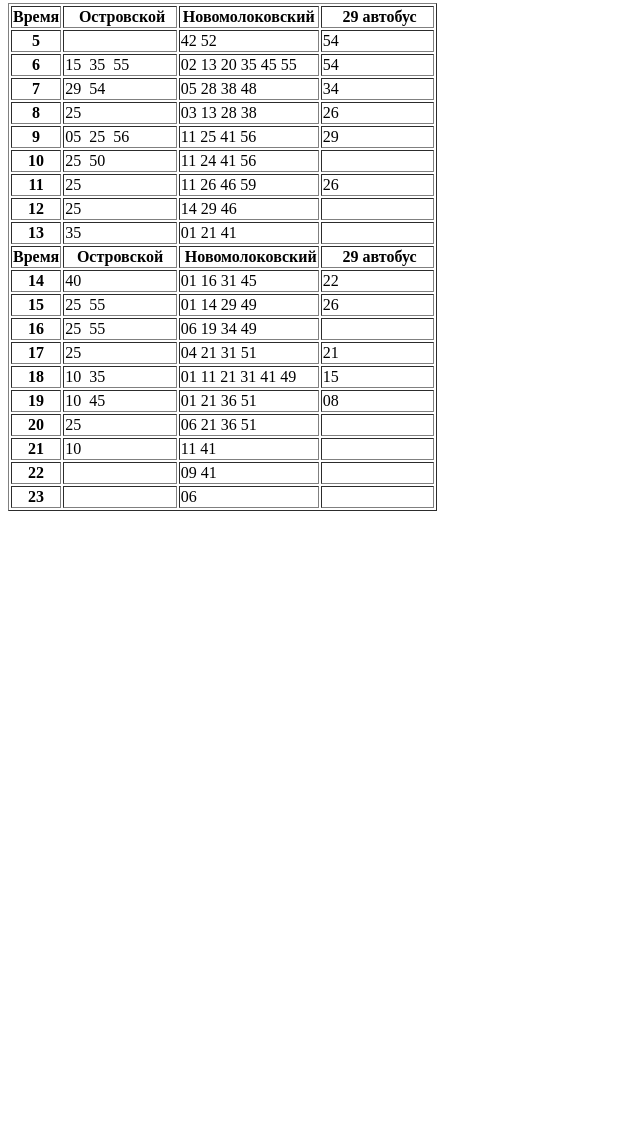
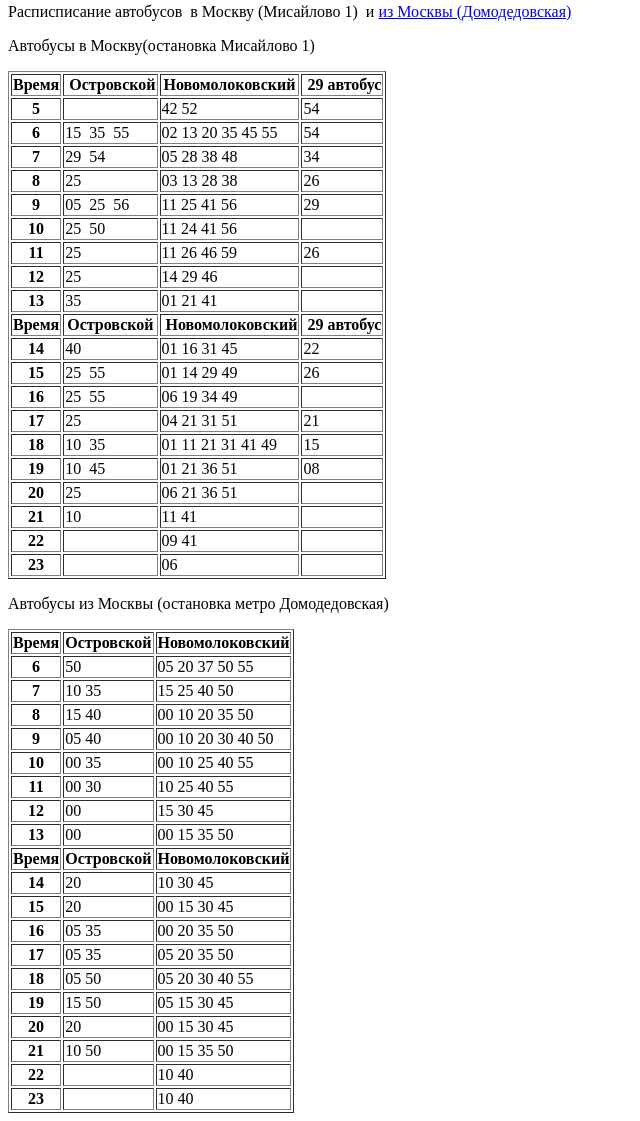
Before and after one commit to alex-17/raspisanie, a plain HTML site: page index.html in a window 1280 px wide. Shown: the part 5-1126 px from the top of the page, without its empty margins (0-640 px from the left). Before the commit the page ends 800 px from the top, so only its background shows below. Drawn offline with Linux system fonts and the light colour scheme.

Commit message:
Update index.html
add domodedovskaya

```diff
--- a/index.html
+++ b/index.html
@@ -1,3 +1,8 @@
+<html>
+<p>Расписписание автобусов&nbsp; в Москву (Мисайлово 1)&nbsp; и <a href="#dom">из Москвы (Домодедовская)</a></p>
+<p></p>
+<p></p>
+<p>Автобусы в Москву(остановка Мисайлово 1)</p>
 <table border="1" >
 
 	<tbody>
@@ -63,9 +68,9 @@
 		</tr>
 		<tr>
 			<td style="text-align: center;"><strong>Время</strong></td>
-			<td style="width: 109.6px; text-align: center;"><strong>Островской</strong></td>
-			<td style="width: 109.6px; text-align: center;"><strong>&nbsp;Новомолоковский</strong></td>
-			<td style="width: 109.6px; text-align: center;"><strong>&nbsp;29 автобус</strong></td>
+			<td style="text-align: center;"><strong>Островской</strong></td>
+			<td style="text-align: center;"><strong>&nbsp;Новомолоковский</strong></td>
+			<td style="text-align: center;"><strong>&nbsp;29 автобус</strong></td>
 		</tr>
 		<tr>
 			<td style="text-align: center;"><strong>14</strong></td>
@@ -129,3 +134,112 @@
 		</tr>
 	</tbody>
 </table>
+
+<p></p>
+<p><a name="dom">Автобусы из Москвы (остановка метро Домодедовская)</p>
+
+<table border="1" >
+<tbody>
+<tr>
+<td style="text-align: center;"><strong>Время</strong></td>
+<td style="text-align: center;"><strong>Островской</strong></td>
+<td style="text-align: center;"><strong>Новомолоковский</strong></td>
+</tr>
+<tr>
+<td style="text-align: center;"><strong>6</strong></td>
+<td>50</td>
+<td>05 20 37 50 55</td>
+</tr>
+<tr>
+<td style="text-align: center;"><strong>7</strong></td>
+<td>10 35</td>
+<td>15 25 40 50</td>
+</tr>
+<tr>
+<td style="text-align: center;"><strong>8</strong></td>
+<td>15 40</td>
+<td>00 10 20 35 50</td>
+</tr>
+<tr>
+<td style="text-align: center;"><strong>9</strong></td>
+<td>05 40</td>
+<td>00 10 20 30 40 50</td>
+</tr>
+<tr>
+<td style="text-align: center;"><strong>10</strong></td>
+<td>00 35</td>
+<td>00 10 25 40 55</td>
+</tr>
+<tr>
+<td style="text-align: center;"><strong>11</strong></td>
+<td>00 30</td>
+<td>10 25 40 55</td>
+</tr>
+<tr>
+<td style="text-align: center;"><strong>12</strong></td>
+<td>00</td>
+<td>15 30 45</td>
+</tr>
+<tr>
+<td style="text-align: center;"><strong>13</strong></td>
+<td>00</td>
+<td>00 15 35 50</td>
+</tr>
+<tr>
+<td style="text-align: center;"><strong>Время</strong></td>
+<td style="text-align: center;"><strong>Островской</strong></td>
+<td style="text-align: center;"><strong>Новомолоковский</strong></td>
+</tr>
+<tr>
+<td style="text-align: center;"><strong>14</strong></td>
+<td>20</td>
+<td>10 30 45</td>
+</tr>
+<tr>
+<td style="text-align: center;"><strong>15</strong></td>
+<td>20</td>
+<td>00 15 30 45</td>
+</tr>
+<tr>
+<td style="text-align: center;"><strong>16</strong></td>
+<td>05 35</td>
+<td>00 20 35 50</td>
+</tr>
+<tr>
+<td style="text-align: center;"><strong>17</strong></td>
+<td>05 35</td>
+<td>05 20 35 50</td>
+</tr>
+<tr>
+<td style="text-align: center;"><strong>18</strong></td>
+<td>05 50</td>
+<td>05 20 30 40 55</td>
+</tr>
+<tr>
+<td style="text-align: center;"><strong>19</strong></td>
+<td>15 50</td>
+<td>05 15 30 45</td>
+</tr>
+<tr>
+<td style="text-align: center;"><strong>20</strong></td>
+<td>20</td>
+<td>00 15 30 45</td>
+</tr>
+<tr>
+<td style="text-align: center;"><strong>21</strong></td>
+<td>10 50</td>
+<td>00 15 35 50</td>
+</tr>
+<tr>
+<td style="text-align: center;"><strong>22</strong></td>
+<td>&nbsp;</td>
+<td>10 40</td>
+</tr>
+<tr>
+<td style="text-align: center;"><strong>23</strong></td>
+<td>&nbsp;</td>
+<td>10 40</td>
+</tr>
+</tbody>
+</table>
+</html>
```
